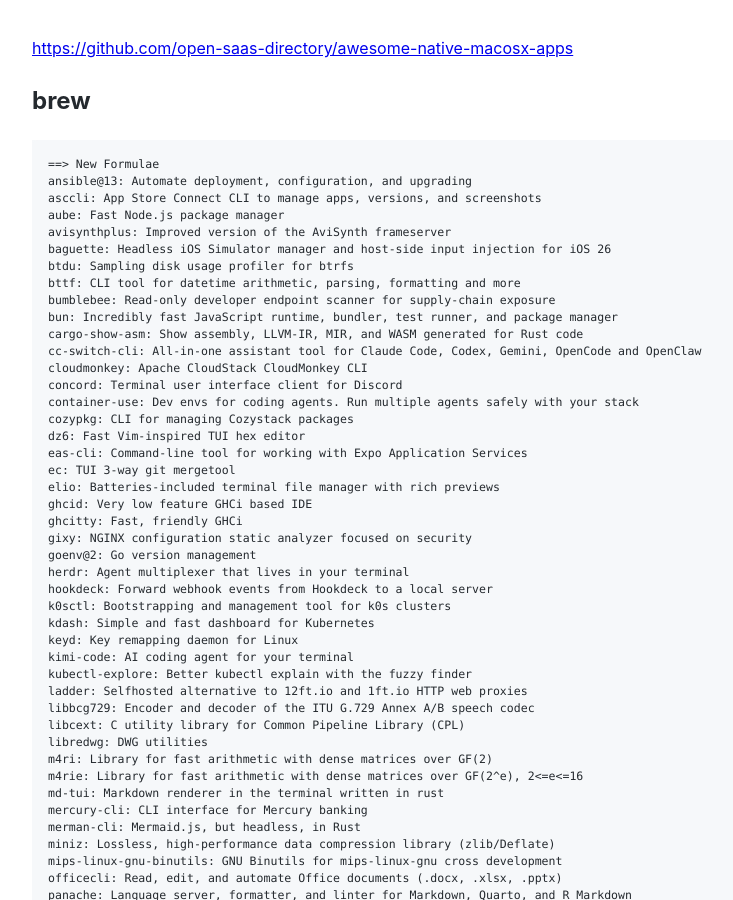
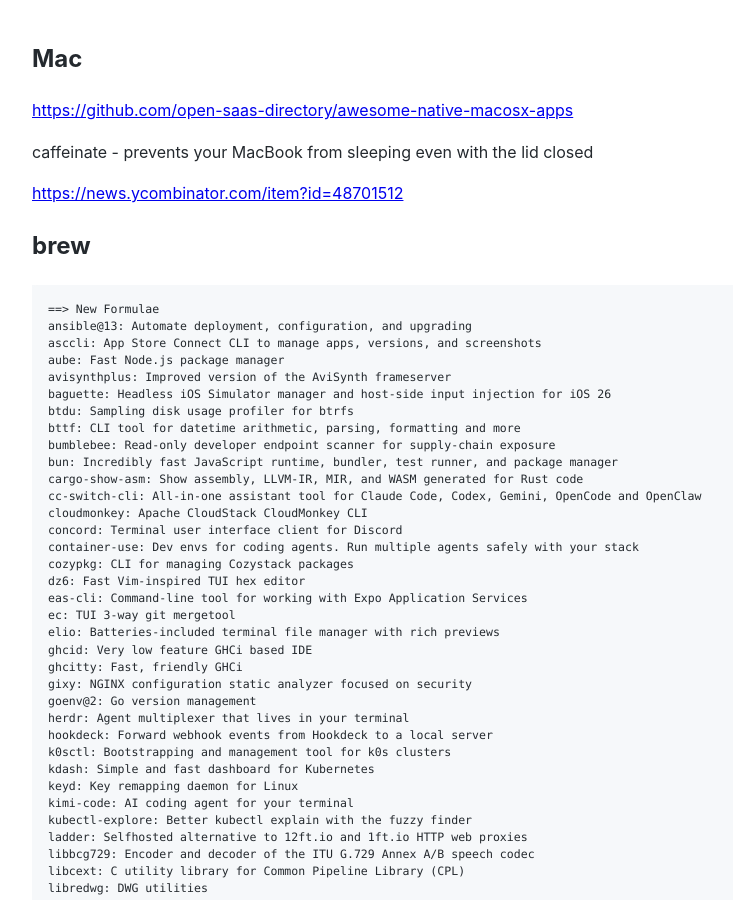
Before and after one commit to Michael-Lubinsky/michael-lubinsky.github.com, a Jekyll site: the page built from Mac/mac.md, in a window 1280 px wide and 900 px high. Shown: the whole window, without its empty margins (158-891 px from the left). Built offline with Jekyll 4.4.1, drawn with Linux system fonts in a browser that asks for light colours; our own code applies the rules of GitHub Pages for plain Markdown files.

Commit message:
Update mac.md

````diff
--- a/Mac/mac.md
+++ b/Mac/mac.md
@@ -1,4 +1,10 @@
+## Mac
+
 <https://github.com/open-saas-directory/awesome-native-macosx-apps>
+
+caffeinate - prevents your MacBook from sleeping even with the lid closed
+
+<https://news.ycombinator.com/item?id=48701512>
 
 ## brew
 ```
````
